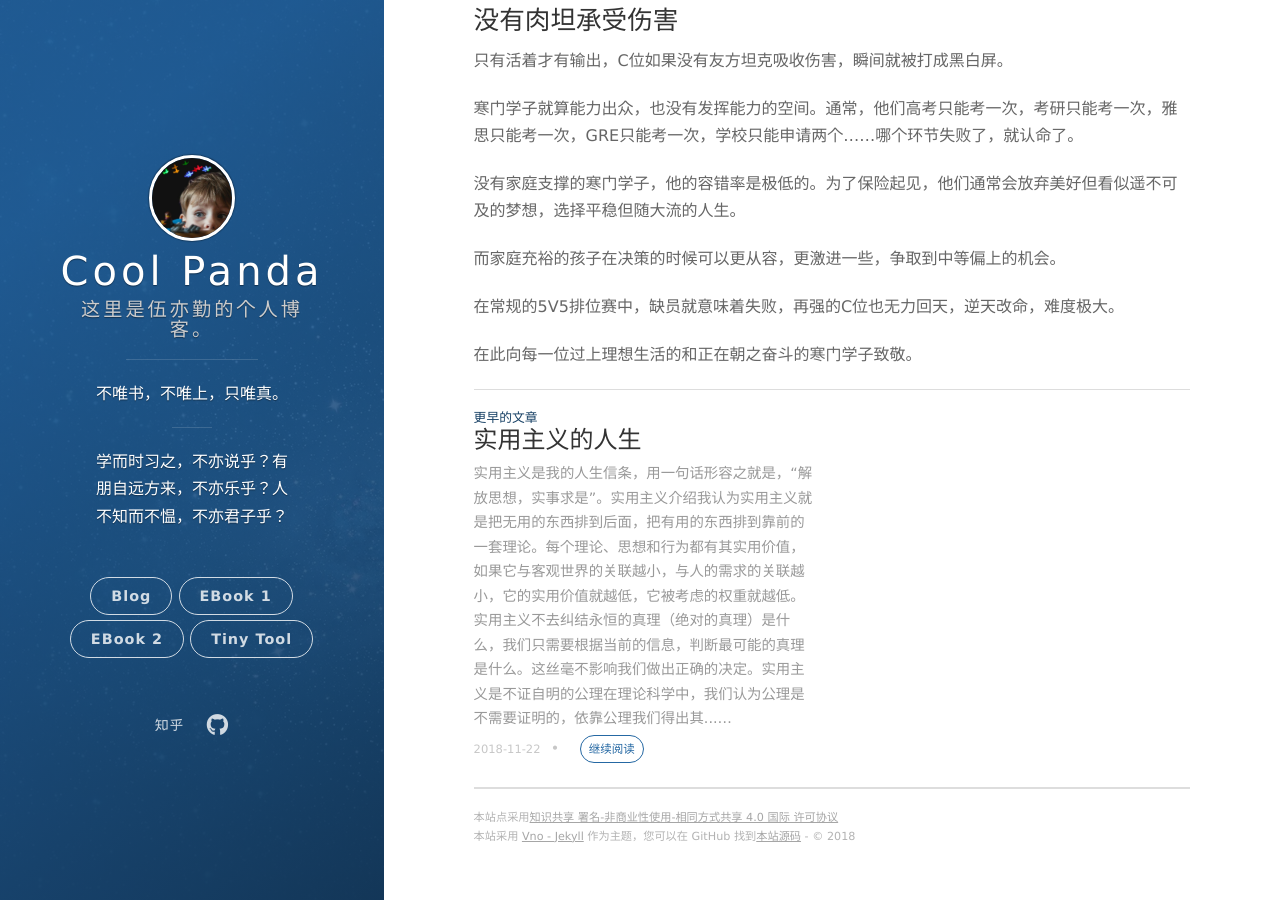
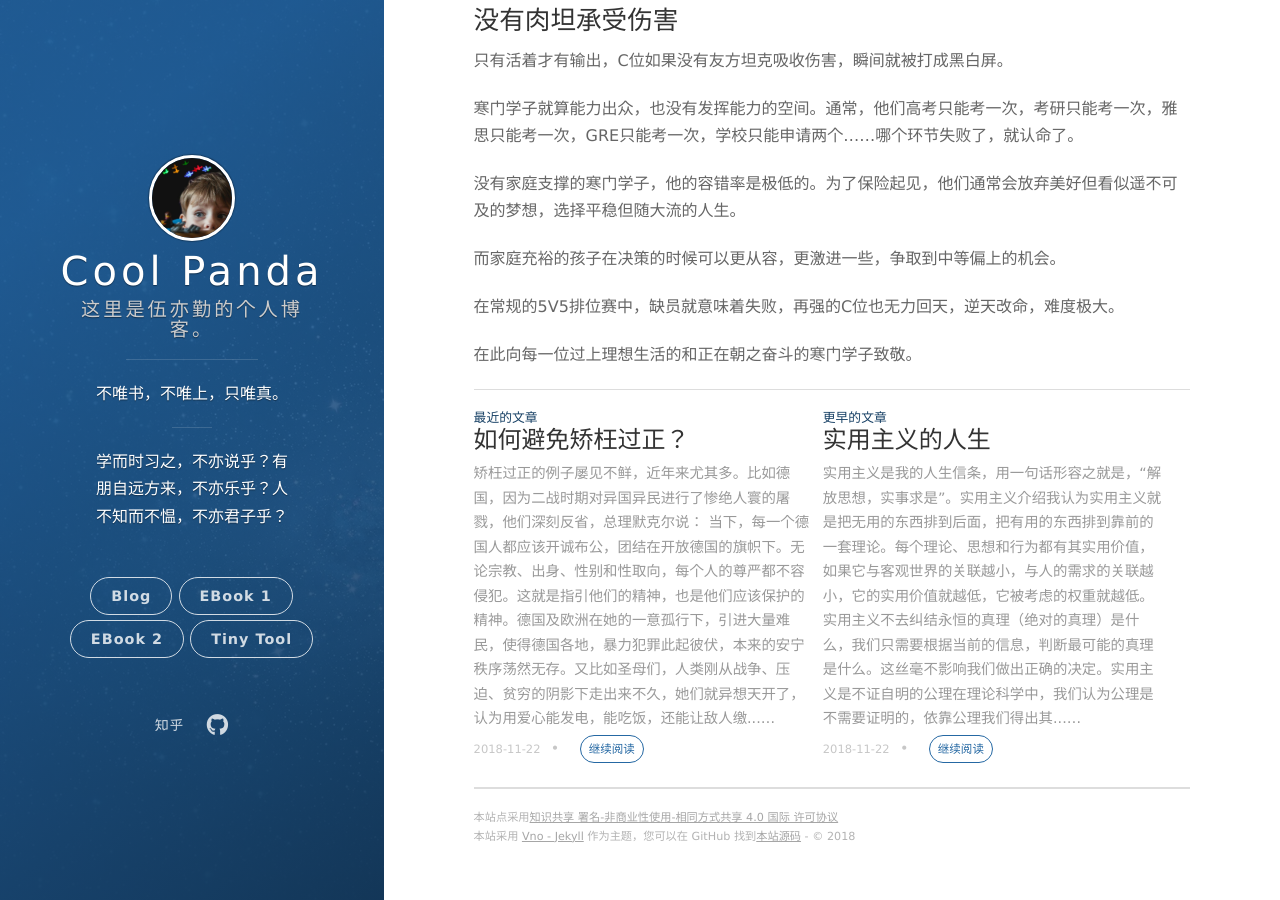
Before and after one commit to Albert-W/cool-panda, a Jekyll site: the page built from _posts/2018-11-22-2.md, in a window 1280 px wide and 900 px high, scrolled down 1497 px. Built offline with Jekyll 4.4.1, drawn with Linux system fonts in a browser that asks for light colours; nearby versions of some CDN libraries.

Commit message:
add post

```diff
--- a/_includes/side-panel.html
+++ b/_includes/side-panel.html
@@ -10,7 +10,7 @@ style="background-image: url('{{site.baseurl}}/assets/images/background-cover.jp
         </a>
 
         <h1 class="panel-cover__title panel-title">
-          <a href="/#blog" title="link to homepage for {{ site.title }}" class="blog-button">{{site.title}}</a>
+<a href="{{site.baseurl}}/#blog" title="link to homepage for {{ site.title }}" class="blog-button">{{site.title}}</a>
         </h1>
 
         {% if site.subtitle %}
--- /dev/null
+++ b/_posts/2018-11-22-3.md
@@ -0,0 +1,26 @@
+---
+layout: post
+title: 如何避免矫枉过正？
+website: https://zhuanlan.zhihu.com/p/23738553
+---
+
+矫枉过正的例子屡见不鲜，近年来尤其多。
+比如德国，因为二战时期对异国异民进行了惨绝人寰的屠戮，他们深刻反省，总理默克尔说：
+
+> 当下，每一个德国人都应该开诚布公，团结在开放德国的旗帜下。无论宗教、出身、性别和性取向，每个人的尊严都不容侵犯。这就是指引他们的精神，也是他们应该保护的精神。
+
+德国及欧洲在她的一意孤行下，引进大量难民，使得德国各地，暴力犯罪此起彼伏，本来的安宁秩序荡然无存。
+
+又比如圣母们，人类刚从战争、压迫、贫穷的阴影下走出来不久，她们就异想天开了，认为用爱心能发电，能吃饭，还能让敌人缴械投降。对此我只能说，凡不冲在一线的圣母，都不是好圣母。
+
+那么如何避免矫枉过正呢？
+
+事物内部有肯定因素和否定因素，肯定因素是力求维持现状的因素，否定因素就促使事物转化的因素，这构成一组矛盾。
+
+事物的发生过程就是矛盾交替演变的过程，每一次矫正都是对当前肯定因素的一定否定，对其消极因素的排斥。
+
+事物只有经历两次否定才能同时解决矛盾双方的消极因素，同时保留矛盾双方的积极因素，事物才能健康地发展。
+
+以上，就是否定之否定的哲学原理。
+
+如果默克尔能虚心学习马克思的否定之否定的哲学理论，恐怕不至于陷入骑虎难下、追悔莫及的境地。
```
Also changed, not shown: 4 other files.
